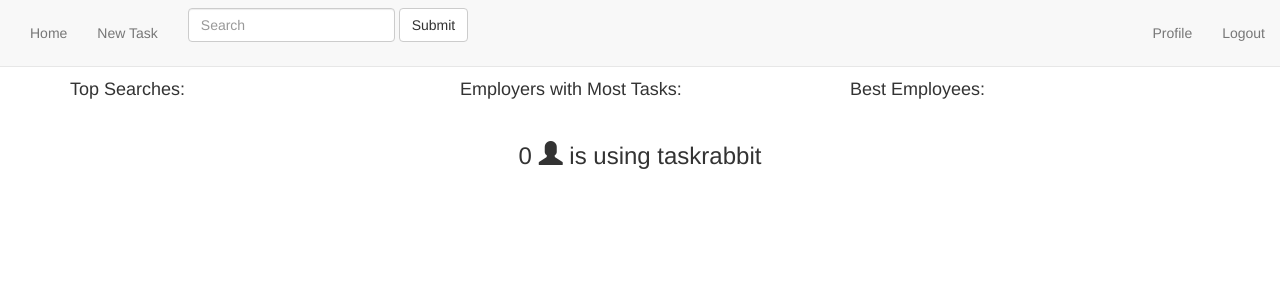
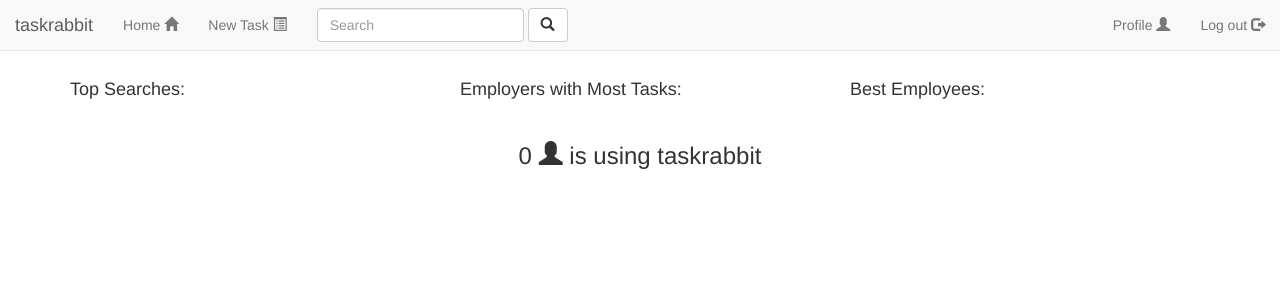
Before and after one commit to mehranakk/taskrabbit, a Django app: page / in a window 1280 px wide. Shown: the top 300 px of the page. Run offline with Django 3.2, Linux system fonts and the light colour scheme; the visitor is signed in with stand-in values (Sample User, id 1); data that the repository does not hold is empty; some libraries are stand-ins or nearby versions.

Commit message:
Debugged URLs + Base UI polish

```diff
--- a/catalogue/templates/base.html
+++ b/catalogue/templates/base.html
@@ -1,41 +1,69 @@
 {% load staticfiles %}
 <!DOCTYPE html>
 <html>
-<head lang="en">
+    <head>
         <meta charset="UTF-8">
-    <link href="{% static "bootstrap/css/bootstrap.css" %}" rel="stylesheet">
-    <script src="{% static "bootstrap/js/bootstrap.js" %}"></script>
+        <link href="{% static 'bootstrap/css/bootstrap.css' %}" rel="stylesheet">
+        <script src="{% static 'bootstrap/js/bootstrap.js' %}"></script>
         <title>{% block title %}{% endblock %}</title>
     </head>
-<body style="padding-top: 70px;" }>
-<div class="container">
+    <body style="padding-top: 70px;">
         <nav class="navbar navbar-default navbar-fixed-top">
             <div class="container-fluid">
+                <div class="navbar-header">
+                    <a class="navbar-brand" href="#">taskrabbit</a>
+                </div>
                 <div class="collapse navbar-collapse">
                     <ul class="nav navbar-nav navbar-left">
-                    <li><a class="navbar-btn" href="/">Home</a></li>
-                    <li><a class="navbar-btn" href="/new_task/">New Task</a></li>
                         <li>
-                        <form class="navbar-form navbar-left" role="search" method="get" action="/search">
-                            <div class="form-group">
+                            <a href="/">
+                                Home
+                                <span class="glyphicon glyphicon-home"></span>
+                            </a>
+                        </li>
+                        <li>
+                            <a href="/new_task/">
+                                New Task
+                                <span class="glyphicon glyphicon-list-alt" aria-hidden="true"></span>
+                            </a>
+                        </li>
+                        <li>
+                            <form class="navbar-form" role="search" method="get" action="/search">
                                 <input type="text" class="form-control" placeholder="Search" name="query">
-                            </div>
-                            <button type="submit" class="btn btn-default">Submit</button>
+                                <button type="submit" class="btn btn-default">
+                                    <span class="glyphicon glyphicon-search"></span>
+                                </button>
                             </form>
                         </li>
                     </ul>
                     <ul class="nav navbar-nav navbar-right">
                         {% if request.user.is_authenticated %}
-                    <li><a class="navbar-btn" href="/accounts/profile/">Profile</a></li>
-                    <li><a class="navbar-btn" href="/accounts/logout/">Logout</a></li>
+                        <li>
+                            <a href="/accounts/profile/">
+                                Profile
+                                <span class="glyphicon glyphicon-user"></span>
+                            </a>
+                        </li>
+                        <li>
+                            <a href="/accounts/logout/">
+                                Log out
+                                <span class="glyphicon glyphicon-log-out"></span>
+                            </a>
+                        </li>
                         {% else %}
-                    <li><a class="navbar-btn" href="/accounts/login/">Sign in</a></li>
+                        <li>
+                            <a href="/accounts/login/">
+                                Log in
+                                <span class="glyphicon glyphicon-log-in"></span>
+                            </a>
+                        </li>
                         {% endif %}
                     </ul>
                 </div>
                 {% block header %} {% endblock %}
             </div>
         </nav>
+        <div class="container">
             <div class="row">
                 <div id="content" class="col-md-12">
                     {% block content %} {% endblock %}
--- a/catalogue/templates/home.html
+++ b/catalogue/templates/home.html
@@ -49,7 +49,8 @@
         <h3 class="text-center">
             {{ total_home_visits }}
             <span class="glyphicon glyphicon-user" aria-hidden="true"></span>
-            is using taskrabbit
+            {% if total_home_visits > 1 %}are{% else %}is{% endif %}
+            using taskrabbit
         </h3>
     </div>
 </div>
--- a/catalogue/views.py
+++ b/catalogue/views.py
@@ -33,7 +33,6 @@ def home(request, category='all'):
     return render_to_response("home.html", context, context_instance=RequestContext(request))
 
 
-@login_required
 def search(request):
     SearchQuery.objects.create(text=request.GET['query'])
     return HttpResponseRedirect('/')
--- a/taskrabbit/urls.py
+++ b/taskrabbit/urls.py
@@ -7,7 +7,11 @@ urlpatterns = [
     url(r'^$', home, name='default_home'),
     url(r'^take_task/(?P<task_id>[0-9]+)/$', take_task, name='home'),
     url(r'^admin/', include(admin.site.urls)),
-    url(r'^accounts/', include('django.contrib.auth.urls')),
+    # url(r'^accounts/', include('django.contrib.auth.urls')),
+    url(r'^accounts/logout/$', 'django.contrib.auth.views.logout', {'next_page': '/'}, name='logout'),
+    url(r'^accounts/login/$', 'django.contrib.auth.views.login', name='login'),
+    url(r'^accounts/password_reset/$', 'django.contrib.auth.views.password_reset', name='password_reset'),
+    url(r'^accounts/password_reset_done/$', 'django.contrib.auth.views.password_reset', name='password_reset_done'),
     url(r'^new_task/$', new_task),
     url(r'^accounts/profile/$', profile),
     url(r'^accounts/history/$', history),
```
Lines whose indentation alone changed are shown as unchanged.
